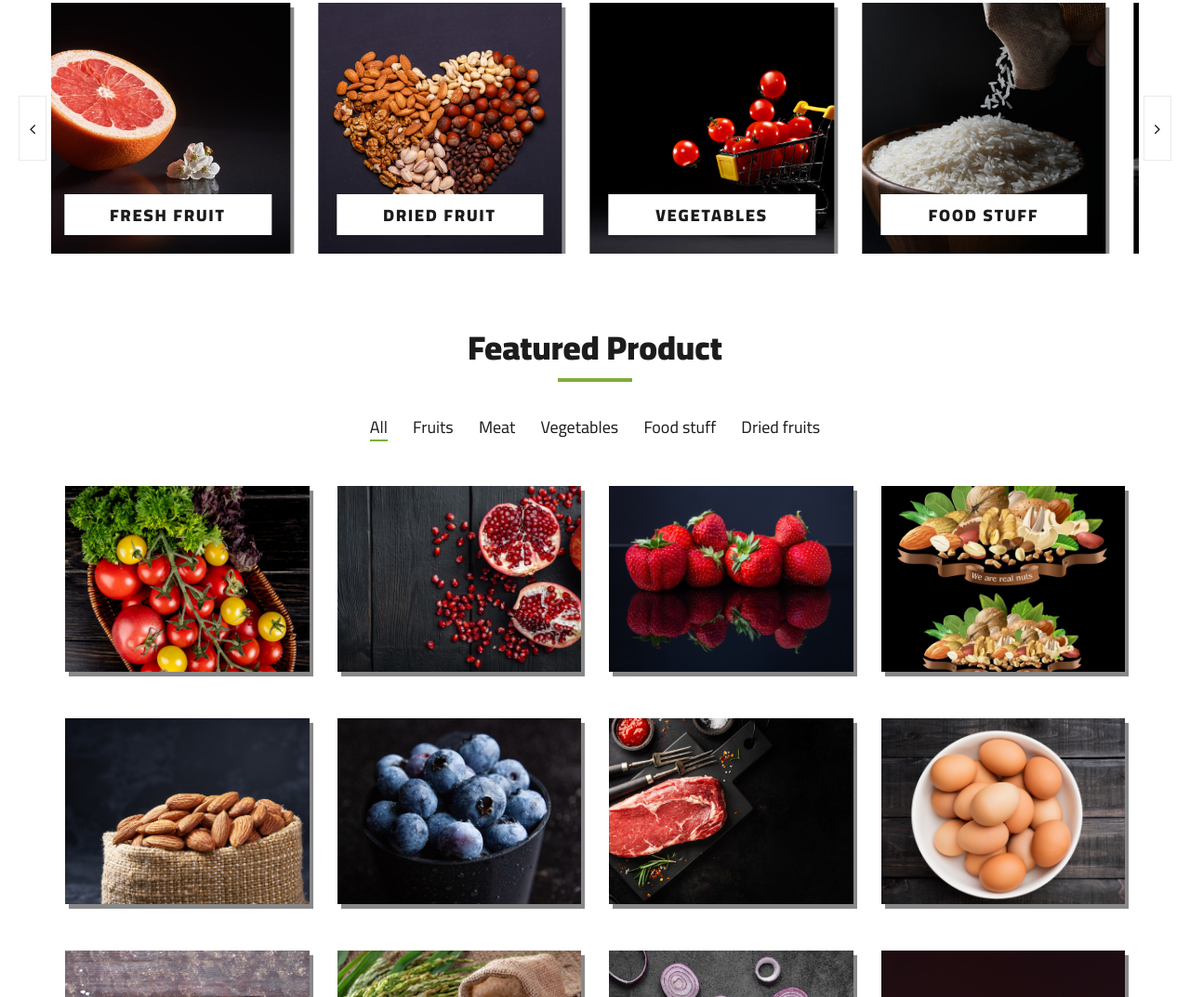
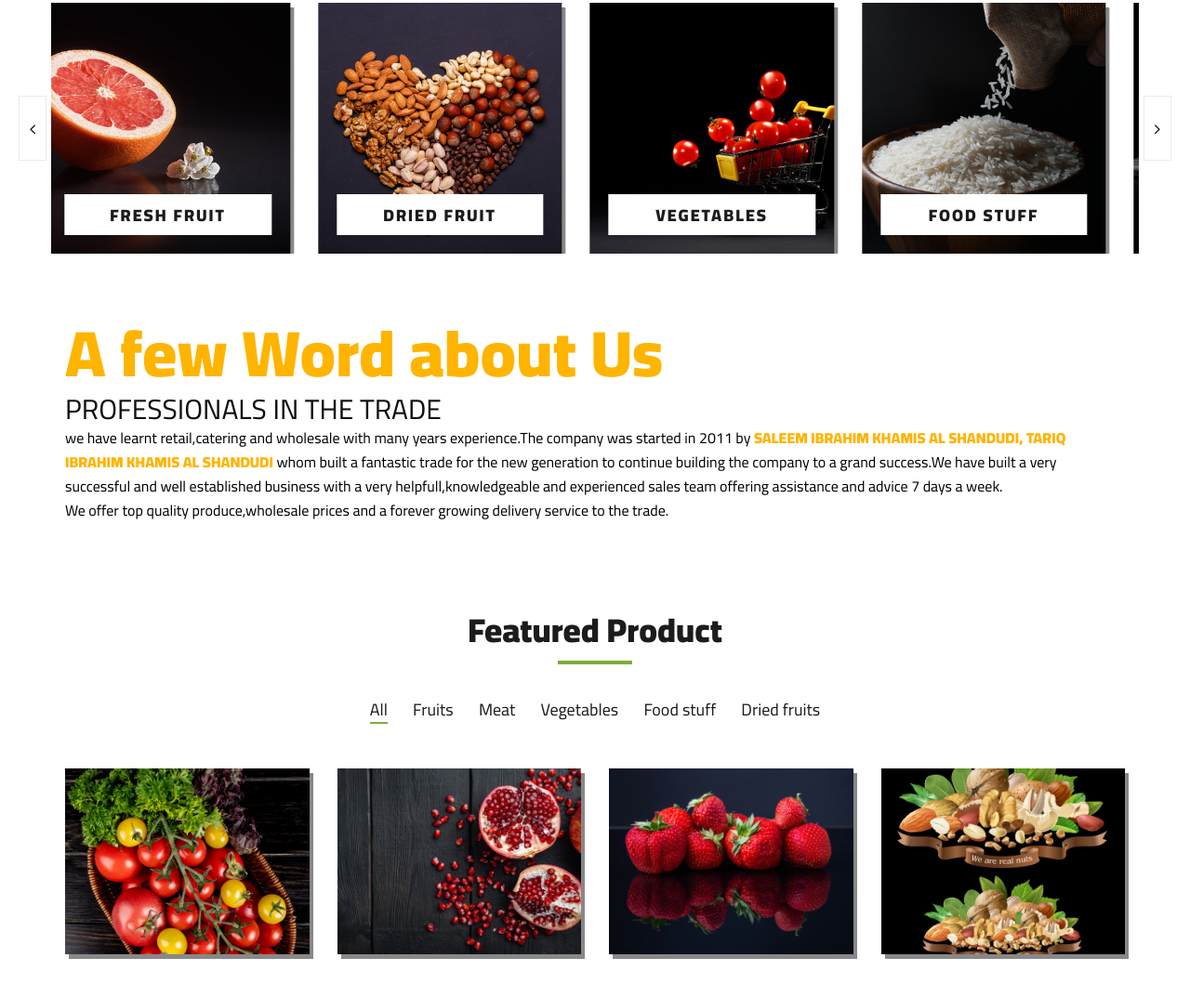
Before and after one commit to Zafar201/Abu-amwaj, a plain HTML site: page index.html in a window 1280 px wide. Shown: the part 799-1872 px from the top of the page at 93% size. Drawn offline with nearby package versions, Linux system fonts and the light colour scheme.

Commit message:
about us added

```diff
--- a/index.html
+++ b/index.html
@@ -324,6 +324,25 @@
         </div>
     </section>
     <!-- Categories Section End -->
+
+
+    <section>
+        <div class="container">
+            <div class="row">
+                <div class="col-lg-12">
+                    <h1 style="margin-top: 65px;font-weight: revert;color: #ffb400;">A few Word about Us</h1>
+                    <h3>PROFESSIONALS IN THE TRADE</h3>
+                    <p style="color: black;">
+                        we have learnt retail,catering and wholesale with many years experience.The company was started in 2011 by <span style="font-weight: 800;color: #ffb400;">SALEEM IBRAHIM KHAMIS AL SHANDUDI, TARIQ IBRAHIM KHAMIS AL SHANDUDI </span>
+                        whom built a fantastic trade for the new generation to continue building the company to a grand success.We have built a very successful and well established business with a  very
+                        helpfull,knowledgeable and experienced sales team offering assistance and advice 7 days a week.
+                        <br>
+                        We offer top quality produce,wholesale prices and a forever growing delivery service to the trade.
+                    </p>
+                </div>
+            </div>
+        </div>
+    </section>
 
    <style>
        .featured__item{
```
